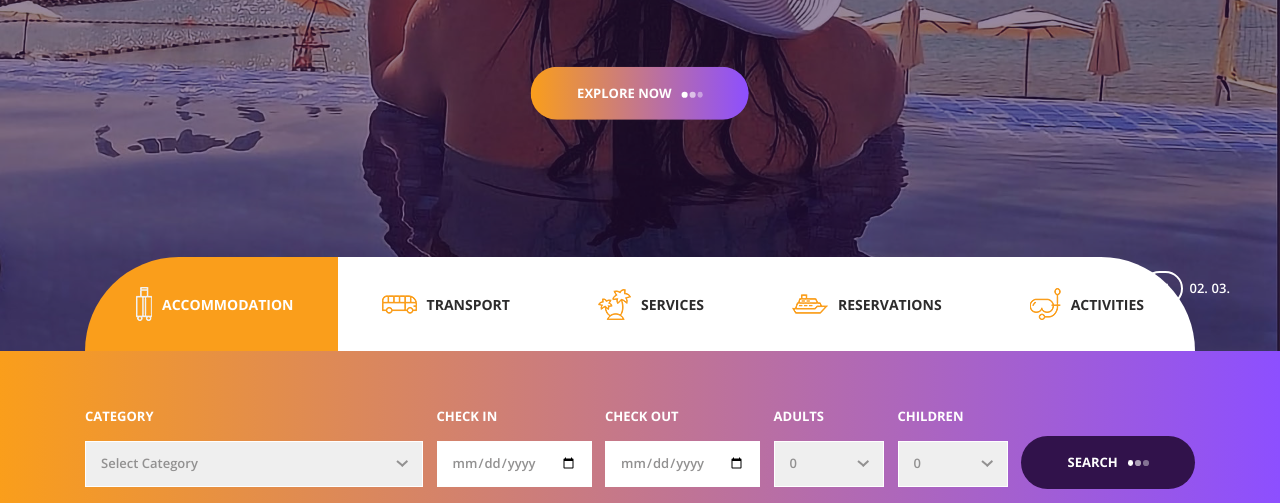
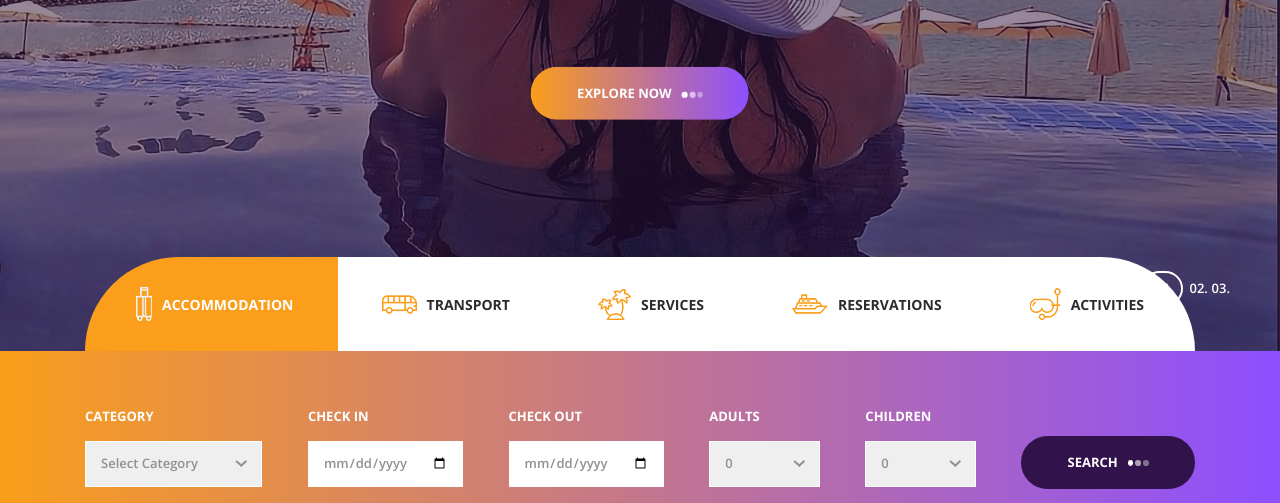
Before and after one commit to gamestorelife/dubaibooker.io, a plain HTML site: page index.html in a window 1280 px wide. Shown: the part 449-952 px from the top of the page. Drawn offline with nearby package versions, Linux system fonts and the light colour scheme.

Commit message:
New style
New style

```diff
--- a/styles/main_styles.css
+++ b/styles/main_styles.css
@@ -471,6 +471,7 @@ section
 	-ms-transform: translateY(2px);
 	-o-transform: translateY(2px);
 	transform: translateY(2px);
+
 }
 
 /*********************************
@@ -1052,7 +1053,7 @@ section
 }
 .search_item:first-child
 {
-	width: 30.453%;
+	width: 15.961%;
 }
 .search_item:nth-child(2)
 {
```
